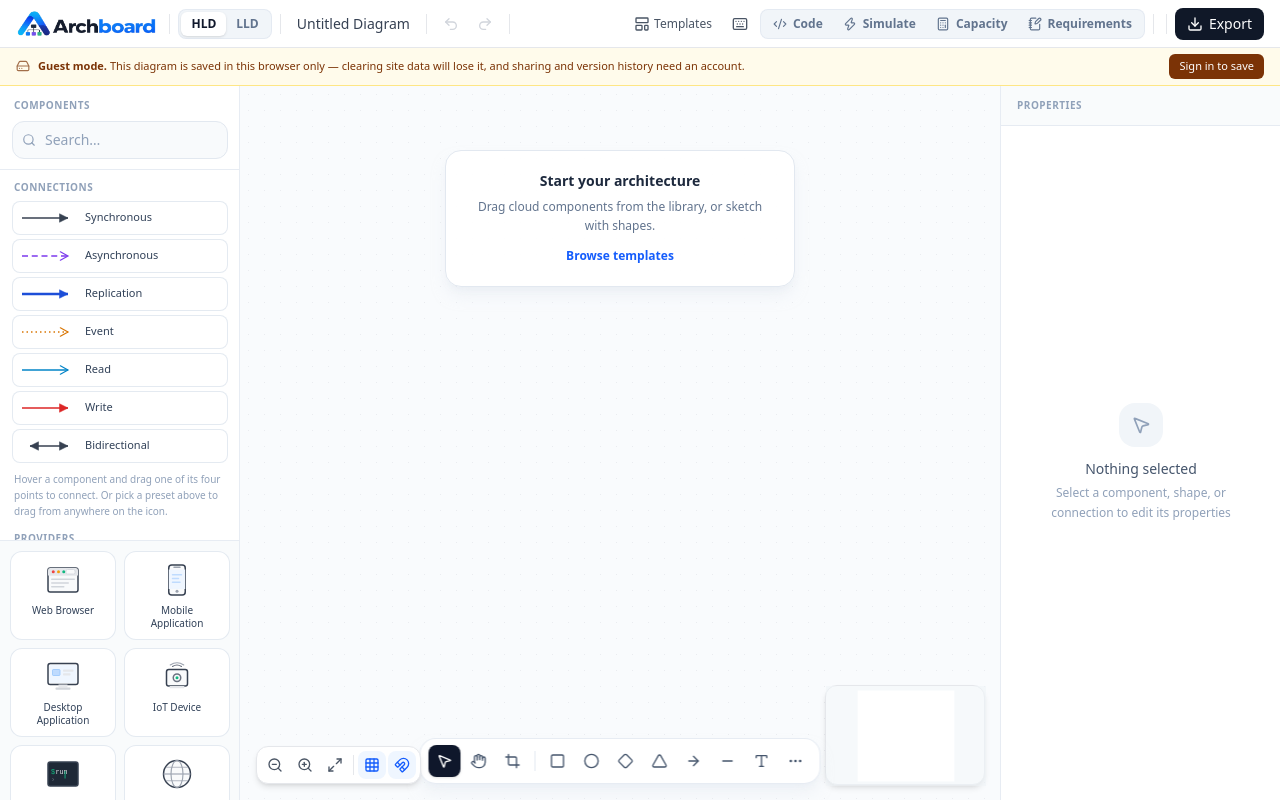
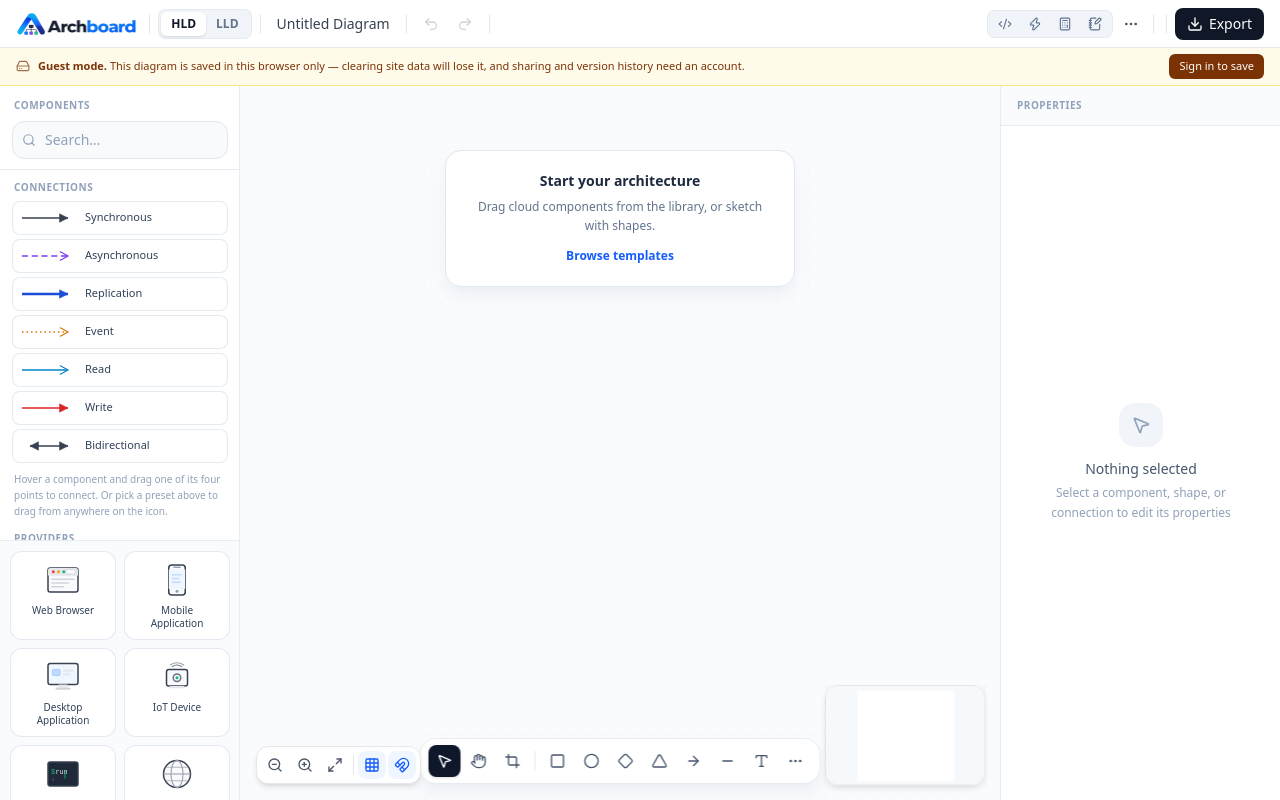
Before and after one commit to sand1027/Archboard, a Next.js app: page /try in a window 1280 px wide. Built offline with nearby package versions, Linux system fonts and the light colour scheme.

Commit message:
fix(toolbar): stop the bar growing with every feature
Only the open panel is named, so the panel group is capped at a few icons plus one word however many panels exist. Templates, history and shortcuts moved behind the overflow menu.

```diff
--- a/components/toolbar/TopToolbar.tsx
+++ b/components/toolbar/TopToolbar.tsx
@@ -12,8 +12,11 @@ import { useRouter } from 'next/navigation'
 import { createClient } from '@/lib/supabase/client'
 import { useDiagramStore } from '@/store/diagramStore'
 import LldComponentPicker from '@/components/lld/LldComponentPicker'
+import ToolbarMenu from './ToolbarMenu'
 import { useHistoryStore } from '@/store/historyStore'
 import { useUiStore } from '@/store/uiStore'
+import { useNotesStore } from '@/store/notesStore'
+import { isEditingText } from '@/lib/ui/isEditingText'
 
 interface TopToolbarProps {
   diagramId?: string
@@ -71,6 +74,10 @@ export default function TopToolbar({ diagramId, saveStatus, unsaved, onSave, onH
   )
 
   const handleUndo = useCallback(() => {
+    if (isEditingText()) {
+      useNotesStore.getState().undo()
+      return
+    }
     const { nodes, edges } = useDiagramStore.getState()
     const snapshot = undo({ nodes, edges })
     if (snapshot) {
@@ -80,6 +87,10 @@ export default function TopToolbar({ diagramId, saveStatus, unsaved, onSave, onH
   }, [undo])
 
   const handleRedo = useCallback(() => {
+    if (isEditingText()) {
+      useNotesStore.getState().redo()
+      return
+    }
     const { nodes, edges } = useDiagramStore.getState()
     const snapshot = redo({ nodes, edges })
     if (snapshot) {
@@ -100,7 +111,7 @@ export default function TopToolbar({ diagramId, saveStatus, unsaved, onSave, onH
           alt="ArchBoard"
           width={148}
           height={32}
-          className="h-7 w-auto object-contain"
+          className="h-6 w-auto object-contain"
           priority
         />
       </div>
@@ -200,10 +211,8 @@ export default function TopToolbar({ diagramId, saveStatus, unsaved, onSave, onH
       )}
 
       {/*
-        Zoom, fit, grid and snap used to sit here. They are now a floating cluster on the
-        canvas itself — see components/canvas/CanvasControls.tsx. They describe how you are
-        looking at the canvas rather than anything about the diagram, and five more buttons
-        was what pushed this row past the width of a laptop screen.
+        Zoom, fit, grid and snap used to sit here. They are now a compact percent chip
+        above the minimap — see components/canvas/CanvasControls.tsx.
       */}
 
       {/* Spacer */}
@@ -211,17 +220,6 @@ export default function TopToolbar({ diagramId, saveStatus, unsaved, onSave, onH
 
       {/* Right side actions. Never shrinks — these are the ones that must stay reachable. */}
       <div className="flex items-center gap-1 shrink-0">
-        <ToolbarButton
-          onClick={() => setTemplateModalOpen(true)}
-          title="Templates"
-          icon={<LayoutTemplate className="w-4 h-4" />}
-          label="Templates"
-        />
-        <ToolbarButton
-          onClick={() => setShortcutsModalOpen(true)}
-          title="Keyboard shortcuts"
-          icon={<Keyboard className="w-4 h-4" />}
-        />
         {/*
           The three panels, as one segmented control.
 
@@ -262,9 +260,9 @@ export default function TopToolbar({ diagramId, saveStatus, unsaved, onSave, onH
           <PanelToggle
             onClick={() => setNotesOpen(!notesOpen)}
             active={notesOpen}
-            title="Functional and non-functional requirements"
+            title="Notes — FR, NFR, assumptions and trade-offs"
             icon={<NotebookPen className="w-3.5 h-3.5" />}
-            label="Requirements"
+            label="Notes"
             activeClass="bg-white text-teal-700 shadow-sm"
           />
         </div>
@@ -287,35 +285,52 @@ export default function TopToolbar({ diagramId, saveStatus, unsaved, onSave, onH
           </button>
         )}
 
-        {isCloudMode && onHistoryOpen && (
-          <ToolbarButton
-            onClick={onHistoryOpen}
-            title="Version history"
-            icon={<Clock className="w-4 h-4" />}
-            label="History"
-          />
-        )}
+        {/*
+          Templates, shortcuts and history behind one button.
+
+          All three are session-opening actions rather than things you reach for while working, so
+          they were paying for permanent space with attention they did not need.
+        */}
+        <ToolbarMenu
+          items={[
+            {
+              label: 'Templates',
+              icon: <LayoutTemplate className="h-3.5 w-3.5" />,
+              onSelect: () => setTemplateModalOpen(true),
+            },
+            ...(isCloudMode && onHistoryOpen
+              ? [
+                  {
+                    label: 'Version history',
+                    icon: <Clock className="h-3.5 w-3.5" />,
+                    onSelect: onHistoryOpen,
+                  },
+                ]
+              : []),
+            {
+              label: 'Keyboard shortcuts',
+              icon: <Keyboard className="h-3.5 w-3.5" />,
+              onSelect: () => setShortcutsModalOpen(true),
+              hint: '?',
+            },
+          ]}
+        />
 
         <div className="w-px h-5 bg-gray-200 mx-1" />
 
-        {/* Save button — only in cloud mode */}
         {/*
-          Save state, not just a Save button.
-
-          Saving is now automatic, so this mostly reports rather than invites — but it stays
-          clickable, because when a save has failed the one thing someone wants is to try
-          again. The idle-but-dirty state is the one that was missing: work sitting only in
-          this browser used to look identical to work safely in the cloud.
+          Save is always a click (or ⌘S). The label reports whether that write has happened;
+          it never fires on its own.
         */}
-        {isCloudMode && onSave && (
+        {onSave && (
           <button
             onClick={onSave}
             disabled={saveStatus === 'saving'}
             title={
               saveStatus === 'error'
-                ? 'Could not reach the server — click to retry'
+                ? 'Could not save — click to retry'
                 : unsaved
-                  ? 'Unsaved changes, saving shortly (⌘S to save now)'
+                  ? 'Unsaved changes (⌘S)'
                   : 'Everything is saved (⌘S)'
             }
             className={[
@@ -348,7 +363,7 @@ export default function TopToolbar({ diagramId, saveStatus, unsaved, onSave, onH
               {saveStatus === 'saving' ? 'Saving…'
                : saveStatus === 'saved' ? 'Saved'
                : saveStatus === 'error' ? 'Retry'
-               : unsaved ? 'Unsaved'
+               : unsaved ? 'Save'
                : 'Saved'}
             </span>
           </button>
@@ -438,20 +453,26 @@ interface PanelToggleProps {
   activeClass: string
 }
 
+/**
+ * Icon only. The name lives on the tooltip and `aria-label`.
+ *
+ * Labelling the open panel used to widen the group every time Notes (or Capacity) came on,
+ * which is what shoved Export off the right edge on a laptop. Four icons stay one width.
+ */
 function PanelToggle({ onClick, icon, title, label, active, activeClass }: PanelToggleProps) {
   return (
     <button
       type="button"
       onClick={onClick}
       title={title}
+      aria-label={label}
       aria-pressed={active}
       className={[
-        'flex items-center gap-1.5 px-2.5 py-1 text-xs font-semibold rounded-md transition-colors',
+        'flex items-center rounded-md px-2 py-1 transition-colors',
         active ? activeClass : 'text-slate-500 hover:text-slate-700',
       ].join(' ')}
     >
       {icon}
-      <span className="hidden md:inline">{label}</span>
     </button>
   )
 }
```
